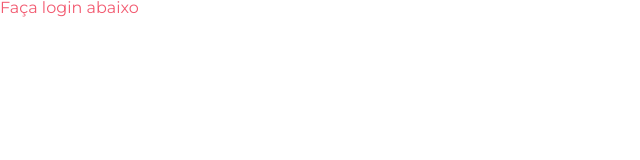
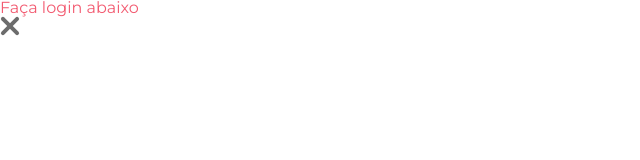
Before and after one commit to CollabCodeTech/collabstore-frontend, a Svelte app: page / in a window 1280 px wide. Shown: the top 160 px of the page, without its empty margins (0-640 px from the left). Built offline with nearby package versions, Linux system fonts and the light colour scheme.

Commit message:
Created the atom CloseCollab

```diff
--- a/src/App.svelte
+++ b/src/App.svelte
@@ -1,5 +1,7 @@
 <script>
   import TitleCollab from "./components/atoms/TitleCollab.svelte";
+  import CloseCollab from "./components/atoms/CloseCollab.svelte";
 </script>
 
 <TitleCollab content="Faça login abaixo" />
+<CloseCollab />
--- /dev/null
+++ b/src/components/atoms/CloseCollab.svelte
@@ -0,0 +1,42 @@
+<script>
+
+</script>
+
+<style>
+  .close-collab {
+    position: relative;
+    cursor: pointer;
+    display: flex;
+    justify-content: center;
+    align-items: center;
+    min-width: 20px;
+    min-height: 20px;
+  }
+
+  .close-collab::before,
+  .close-collab::after {
+    content: "";
+    position: absolute;
+    width: 120%;
+    height: 4px;
+    border-radius: 2px;
+    background-color: #6c6c6c;
+  }
+
+  .close-collab::before {
+    transform: rotate(45deg);
+  }
+
+  .close-collab::after {
+    transform: rotate(-45deg);
+  }
+
+  .close-collab > .content {
+    display: block;
+    text-indent: -9999px;
+  }
+</style>
+
+<button class="close-collab">
+  <span class="content">Fechar</span>
+</button>
```
